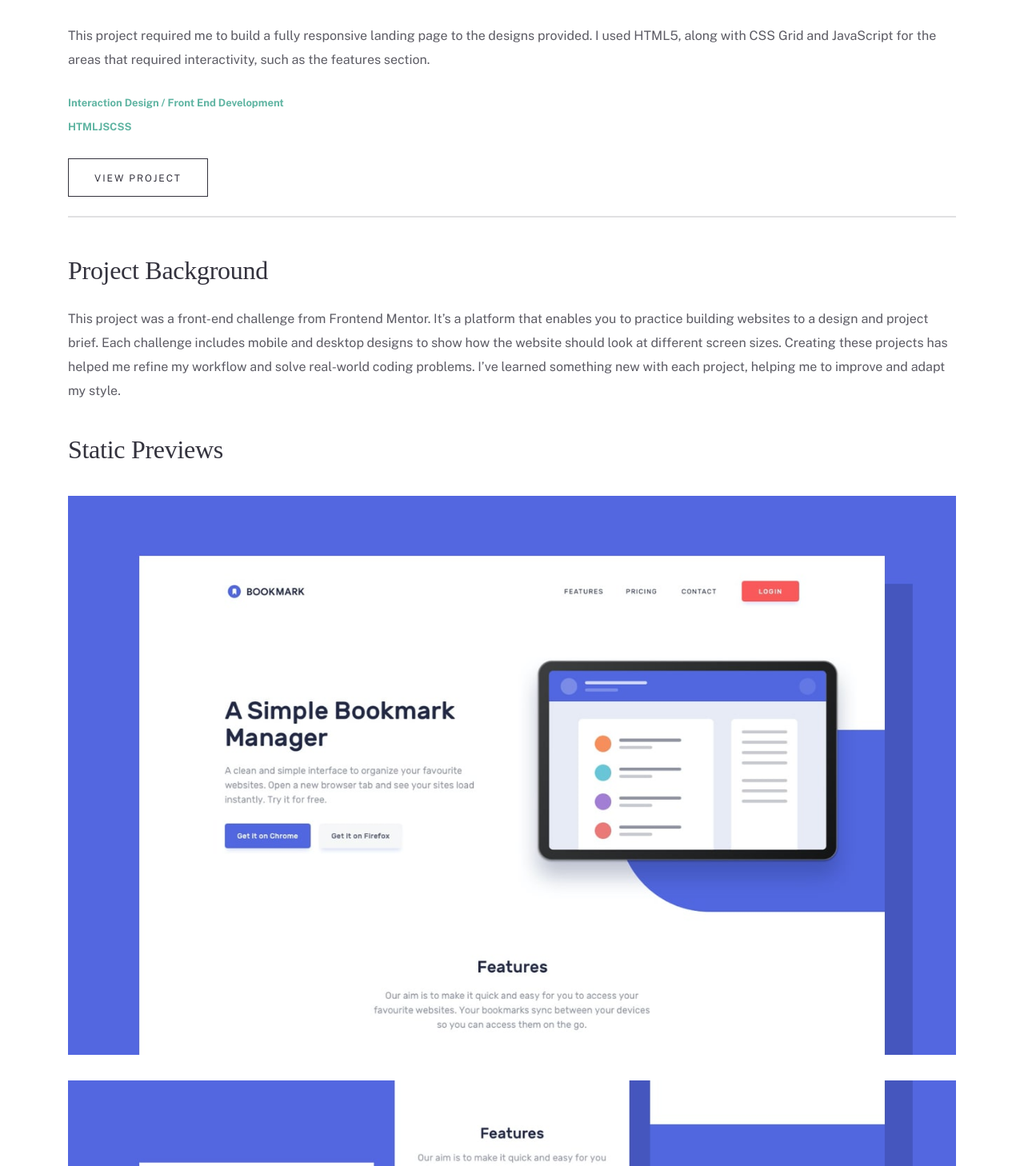
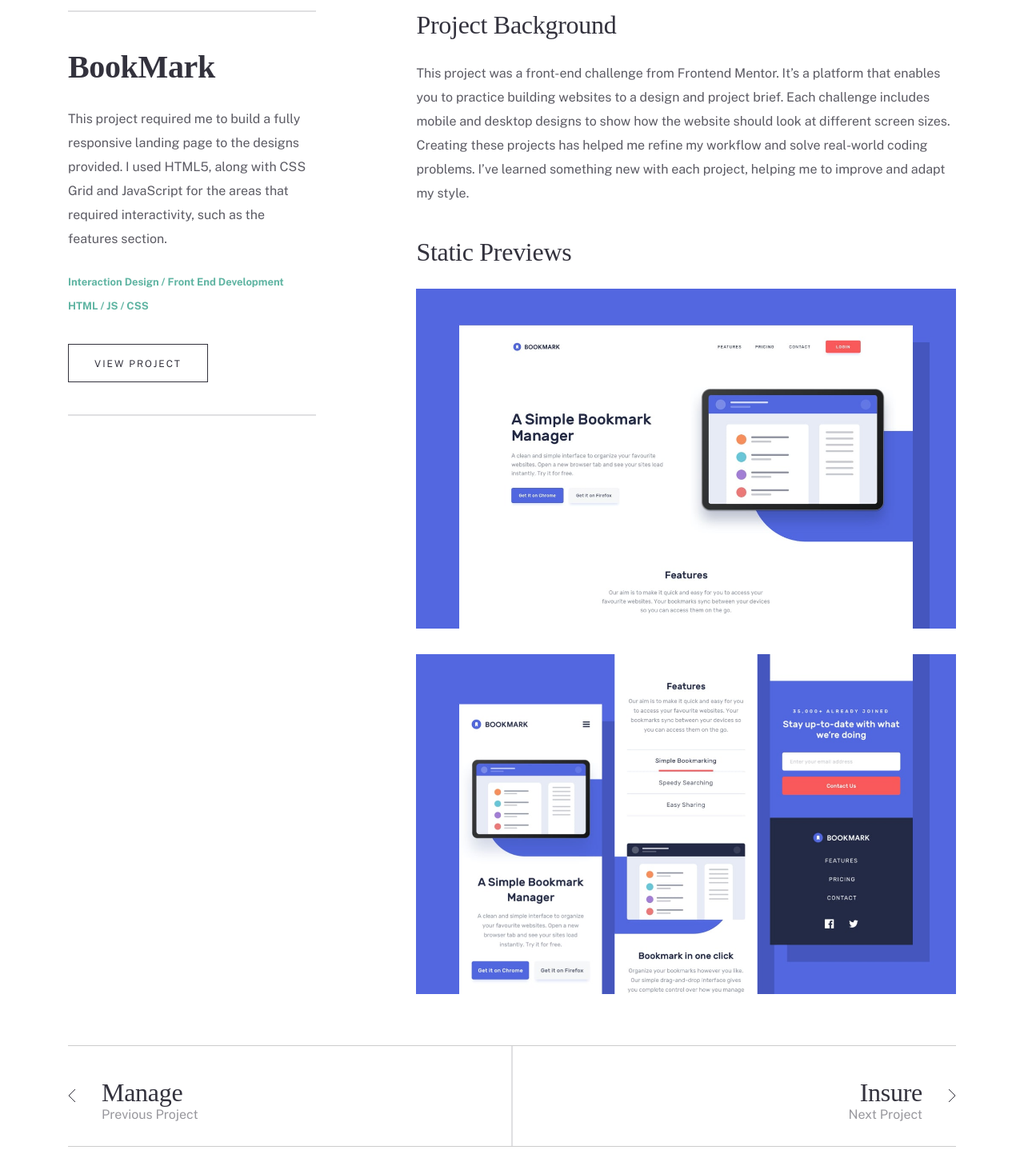
Before and after one commit to Alexandre-st/Minimalist-portfolio, a React (Create React App) app: page /portfolio/bookmark in a window 1280 px wide. Shown: the part 752-2210 px from the top of the page at 80% size. Built offline with nearby package versions, Linux system fonts and the light colour scheme; a web font is replaced by a local one.

Commit message:
Project detail done, full responsive

```diff
--- a/src/pages/Portfolio.js
+++ b/src/pages/Portfolio.js
@@ -74,7 +74,7 @@
             <p className="small-text">
               This was a small project which mostly consisted of HTML and CSS. I built a fully-responsive landing page. The only JavaScript this project required was to enable the toggling of the mobile navigation.
             </p>
-            <Link className="button button-white" to="/portfolio/manage">VIEW PROJECT</Link>
+            <Link className="button button-white" to="/portfolio/insure">VIEW PROJECT</Link>
           </div>
           <div className="border"></div>
         </div>
@@ -95,7 +95,7 @@
             <p className="small-text">
               This was a small project which mostly consisted of HTML and CSS. I built a fully-responsive landing page. The only JavaScript this project required was to enable the toggling of the mobile navigation.
             </p>
-            <Link className="button button-white" to="/portfolio">VIEW PROJECT</Link>
+            <Link className="button button-white" to="/portfolio/fylo">VIEW PROJECT</Link>
           </div>
           <div className="border"></div>
         </div>
--- a/src/pages/Project.js
+++ b/src/pages/Project.js
@@ -37,13 +37,20 @@
           <section className="details">
             <aside className="details-aside">
               <div className="border" />
-              <h1 className="middle-title">{project.title}</h1>
-              <p className="small-text">{project.infos}</p>
-              <div className="details-aside-text">
-                <p className="text-infos">{project.type}</p>
-                <p className="text-infos">{project.technos}</p>
+              <div className="details-aside-content">
+                <div className="details-aside-aside">
+                  <h1 className="middle-title">{project.title}</h1>
+                  <p className="details-aside-normal-text small-text">{project.infos}</p>
+                  <div className="details-aside-text">
+                    <p className="text-infos">{project.type}</p>
+                    <p className="text-infos">{project.technos.join(' / ')}</p>
+                    <button className="button button-project">VIEW PROJECT</button>
+                  </div>
+                </div>
+                <div className="details-aside-content-tablet">
+                  <p className="small-text">{project.infos}</p>
+                </div>
               </div>
-              <button className="button button-project">VIEW PROJECT</button>
               <div className="border" />
             </aside>
 
@@ -77,19 +84,19 @@
             </div>
           </section>
 
-          <section className="project">
-            <div className="project-left">
-              <img className="project-img" src={ArrowLeft} alt="Arrow towards the previous project" />
+          <section className="project-link">
+            <div className="project-link-left">
+              <img className="project-link-img" src={ArrowLeft} alt="Arrow towards the previous project" />
               <Link to={`/portfolio/${project.previousProject}`}>
-                <h4 className="little-title project-link">{project.previousProject}</h4>
+                <h4 className="little-title project-link-title">{project.previousProject}</h4>
                 <p className="text">Previous Project</p>
               </Link>
             </div>
             <div className="border border-rotate" />
-            <div className="project-right">
-              <img className="project-img" src={ArrowRight} alt="Arrow towards the next project" />
+            <div className="project-link-right">
+              <img className="project-link-img" src={ArrowRight} alt="Arrow towards the next project" />
               <Link to={`/portfolio/${project.nextProject}`}>
-                <h4 className="little-title project-link">{project.nextProject}</h4>
+                <h4 className="little-title project-link-title">{project.nextProject}</h4>
                 <p className="small-text">Next Project</p>
               </Link>
             </div>
--- a/src/styles/components/_talkComponent.scss
+++ b/src/styles/components/_talkComponent.scss
@@ -1,7 +1,7 @@
 @use '../variables/mixins' as *;
 
 .talk {
-  margin: 11.5rem 0 8rem 0;
+  margin: 8rem 0 8rem 0;
   display: flex;
   flex-direction: column;
   align-items: center;
--- a/src/styles/pages/_project.scss
+++ b/src/styles/pages/_project.scss
@@ -1,9 +1,50 @@
+@use '../variables/mixins' as *;
+
 .details {
-  margin-top: 4rem;
+    margin-top: 4rem;
+
+    @include mq(laptop) {
+      margin-top: 11.5rem;
+      display: flex;
+      gap: 12.5rem;
+
+    }
 
   &-aside {
+
+    &-content {
+      @include mq(tablet) {
+        display: flex;
+        justify-content: space-between;
+
+      }
+
+      &-tablet {
+        display: none;
+
+        @include mq(tablet) {
+          display: block;
+          flex: 1;
+          margin-top: 3.2rem;
+          max-width: 35rem;
+        }
+
+        @include mq(laptop) {
+          display: none;
+        }
+      }
+    }
+
     h1 {
       margin: 2.4rem 0;
+
+      @include mq(tablet) {
+        margin: 3.2rem 0 1.6rem 0;
+      }
+
+      @include mq(laptop) {
+        margin: 4.8rem 0 2.9rem;
+      }
     }
 
     &-text {
@@ -11,12 +52,38 @@
     }
 
     button {
-      margin-bottom: 2.4rem;
+      margin: 2.4rem 0;
+
+      @include mq(tablet) {
+        margin: 1.6rem 0 3.2rem 0;
+      }
+
+      @include mq(laptop) {
+        margin: 3.2rem 0 4rem 0;
+      }
+    }
+
+    &-normal-text {
+      @include mq(tablet) {
+        display: none;
+      }
+
+      @include mq(laptop) {
+        display: block;
+      }
     }
   }
 
   &-content {
     margin: 4.8rem 0 6.4rem 0;
+
+    @include mq(tablet) {
+      margin: 4rem 0 8rem 0;
+    }
+
+    @include mq(laptop) {
+      margin: 0 0 6.4rem 0;
+    }
 
     p {
       margin: 2.8rem 0 4rem 0;
@@ -24,12 +91,16 @@
 
     &-preview {
       margin: 4rem 0 3.2rem 0;
+
+      @include mq(laptop) {
+        margin: 2.8rem 0 3.2rem 0;
+      }
     }
   }
 }
 
 // For the link of other project
-.project {
+.project-link {
   border-top: 1px solid #ccc;
   border-bottom: 1px solid #ccc;
   display: flex;
@@ -37,8 +108,17 @@
 
   &-right, &-left {
     margin: 2.4rem 0;
+    display: flex;
+    flex-direction: column;
+    flex: 1;
 
-    .project-link {
+    @include mq(tablet) {
+      flex-direction: row;
+      align-items: center;
+      gap: 3.2rem;
+    }
+
+    .project-link-title {
       margin: 1.6rem 0 -0.5rem 0;
       &::first-letter {
         text-transform: uppercase;
@@ -57,9 +137,12 @@
 
   &-right {
     text-align: right;
-    display: flex;
-    flex-direction: column;
-    align-items: end;
+    align-items: flex-end;
+
+    @include mq(tablet) {
+      flex-direction: row-reverse;
+      align-items: center;
+    }
   }
 
   .border-rotate {
```
